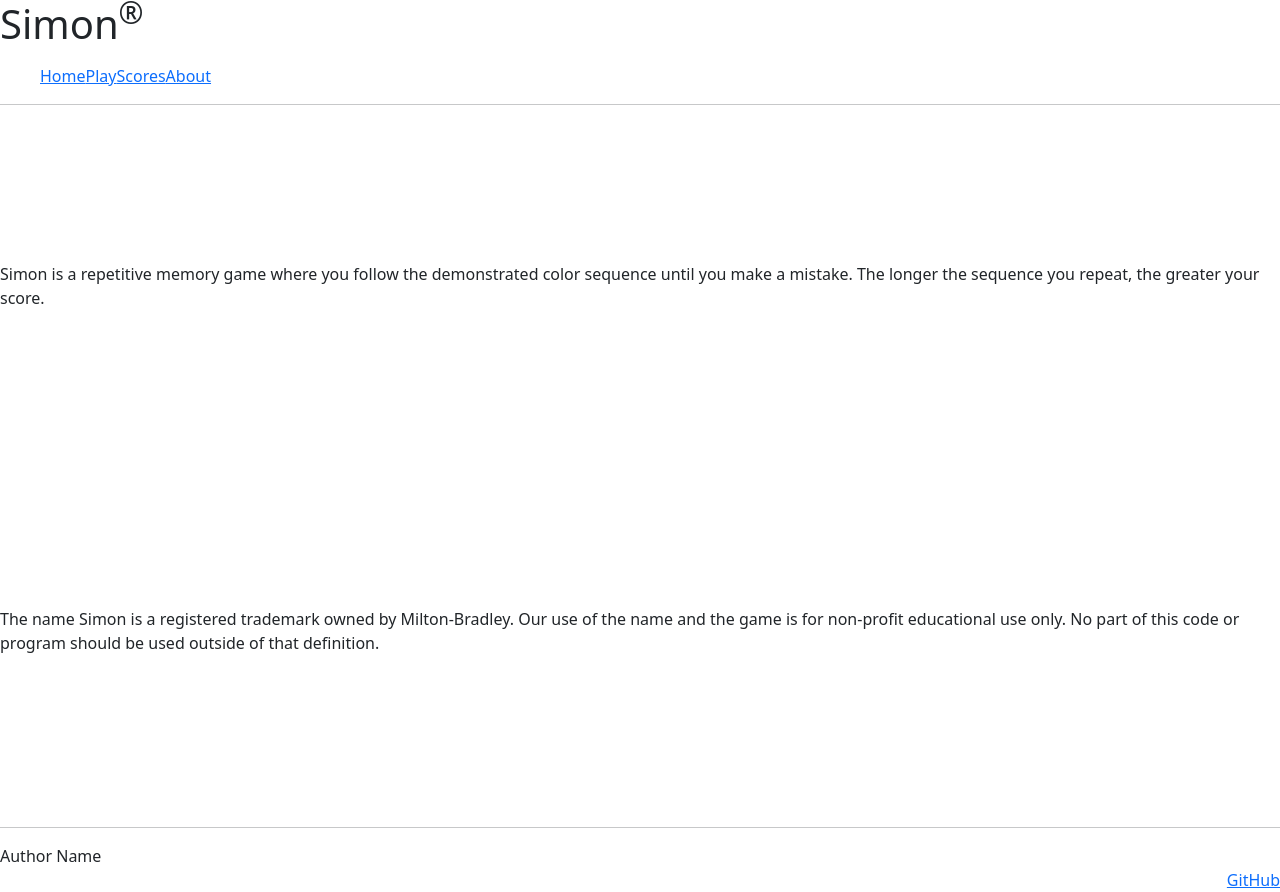
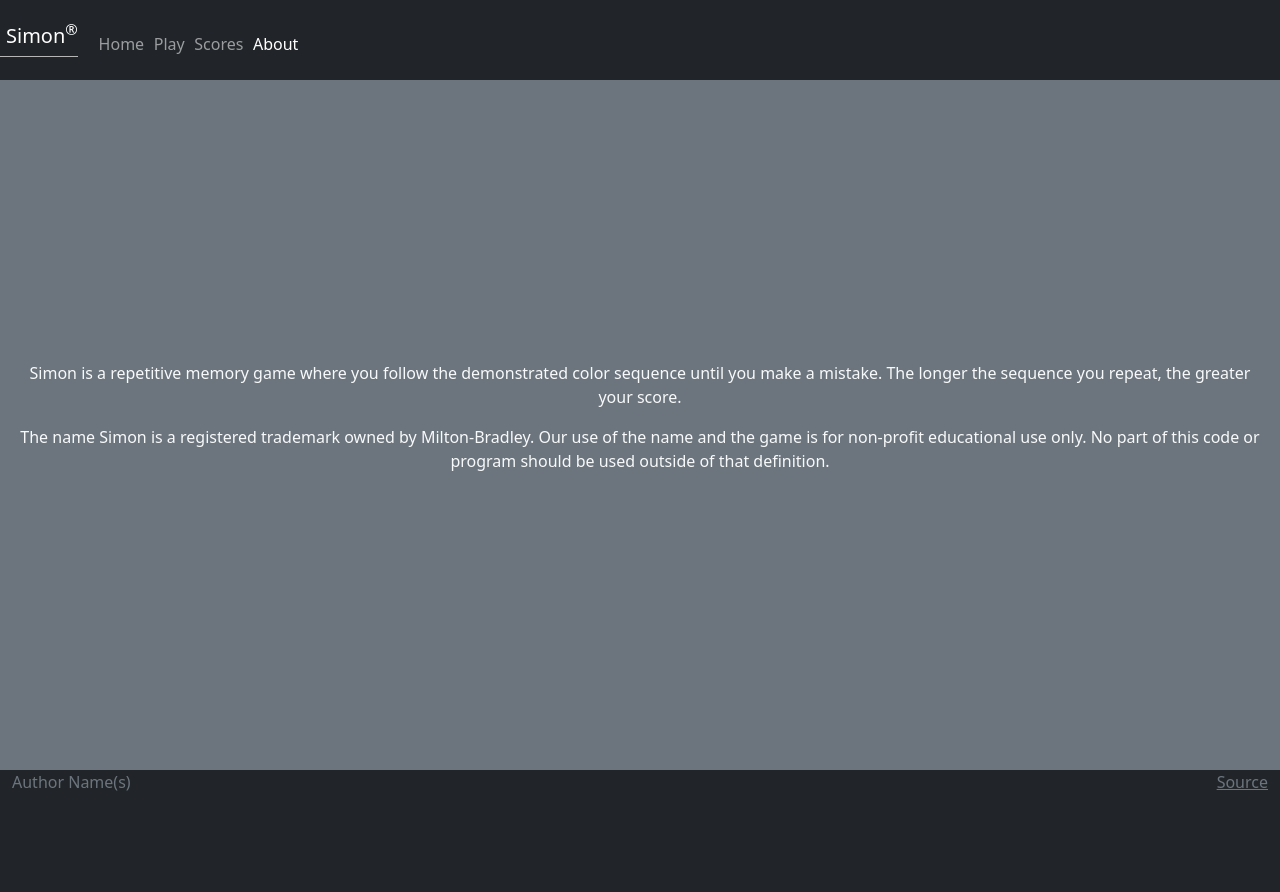
Before and after one commit to jasonstorey3/simon, a plain HTML site: page about.html in a window 1280 px wide. After the commit the page ends 800 px from the top, so only its background shows below. Drawn offline with nearby package versions, Linux system fonts and the light colour scheme.

Commit message:
update about page

```diff
--- a/about.html
+++ b/about.html
@@ -8,6 +8,7 @@
 
     <link rel="stylesheet" href="main.css" />
 
+    <!-- Include bootstrap CSS framework -->
     <link
       href="https://cdn.jsdelivr.net/npm/bootstrap@5.2.2/dist/css/bootstrap.min.css"
       rel="stylesheet"
@@ -15,23 +16,29 @@
       crossorigin="anonymous"
     />
   </head>
-  <body class="">
-    <header>
-      <h1>Simon<sup>&reg;</sup></h1>
-
-      <nav>
-        <menu>
-          <li><a href="index.html">Home</a></li>
-          <li><a href="play.html">Play</a></li>
-          <li><a href="scores.html">Scores</a></li>
-          <li><a href="about.html">About</a></li>
+  <body class="bg-dark text-light">
+    <header class="container-fluid">
+      <nav class="navbar fixed-top navbar-dark">
+        <a class="navbar-brand" href="#">Simon<sup>&reg;</sup></a>
+        <menu class="navbar-nav">
+          <li class="nav-item">
+            <a class="nav-link" href="index.html">Home</a>
+          </li>
+          <li class="nav-item">
+            <a class="nav-link" href="play.html">Play</a>
+          </li>
+          <li class="nav-item">
+            <a class="nav-link" href="scores.html">Scores</a>
+          </li>
+          <li class="nav-item">
+            <a class="nav-link active" href="about.html">About</a>
+          </li>
         </menu>
       </nav>
-
-      <hr />
     </header>
 
-    <main>
+    <main class="container-fluid bg-secondary text-center">
+      <div>
         <p>
           Simon is a repetitive memory game where you follow the demonstrated
           color sequence until you make a mistake. The longer the sequence you
@@ -40,16 +47,22 @@
 
         <p>
           The name Simon is a registered trademark owned by Milton-Bradley. Our
-        use of the name and the game is for non-profit educational use only. No
-        part of this code or program should be used outside of that definition.
+          use of the name and the game is for non-profit educational use only.
+          No part of this code or program should be used outside of that
+          definition.
         </p>
+      </div>
     </main>
 
-    <footer>
-      <hr />
-      <span class="text-reset">Author Name</span>
-      <br />
-      <a href="https://github.com/jasonstorey3/simon">GitHub</a>
+    <footer class="bg-dark text-dark text-muted">
+      <div class="container-fluid">
+        <span class="text-reset">Author Name(s)</span>
+        <a
+          class="text-reset"
+          href="-	https://github.com/jasonstorey3/simon"
+          >Source</a
+        >
+      </div>
     </footer>
   </body>
 </html>
```
Also changed, not shown: scores.html (line endings or trailing spaces). Lines whose indentation alone changed are shown as unchanged.
